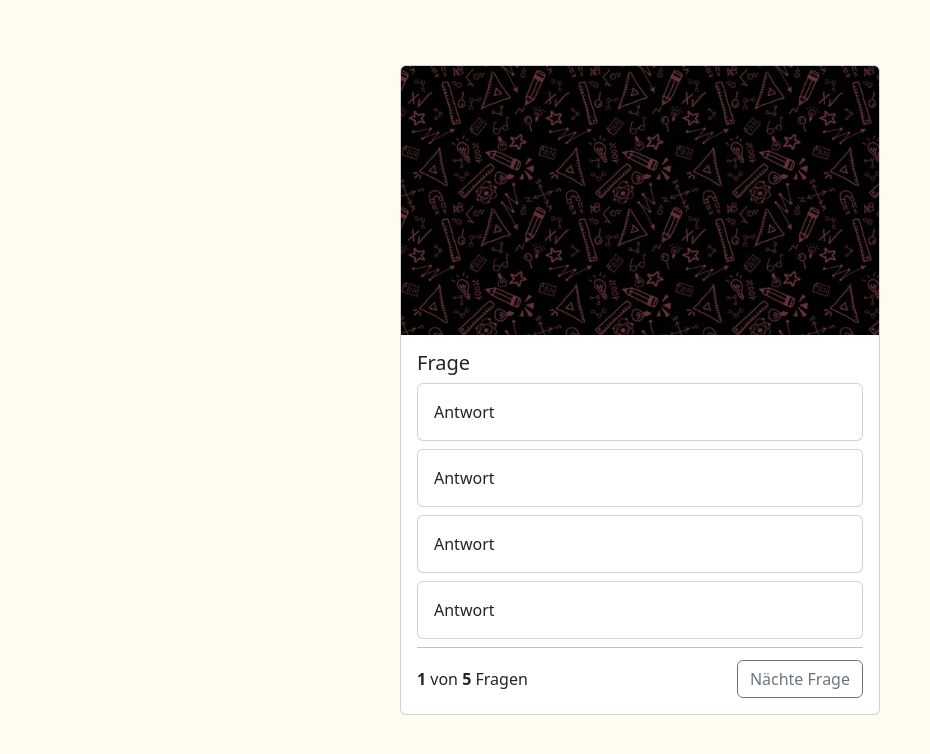
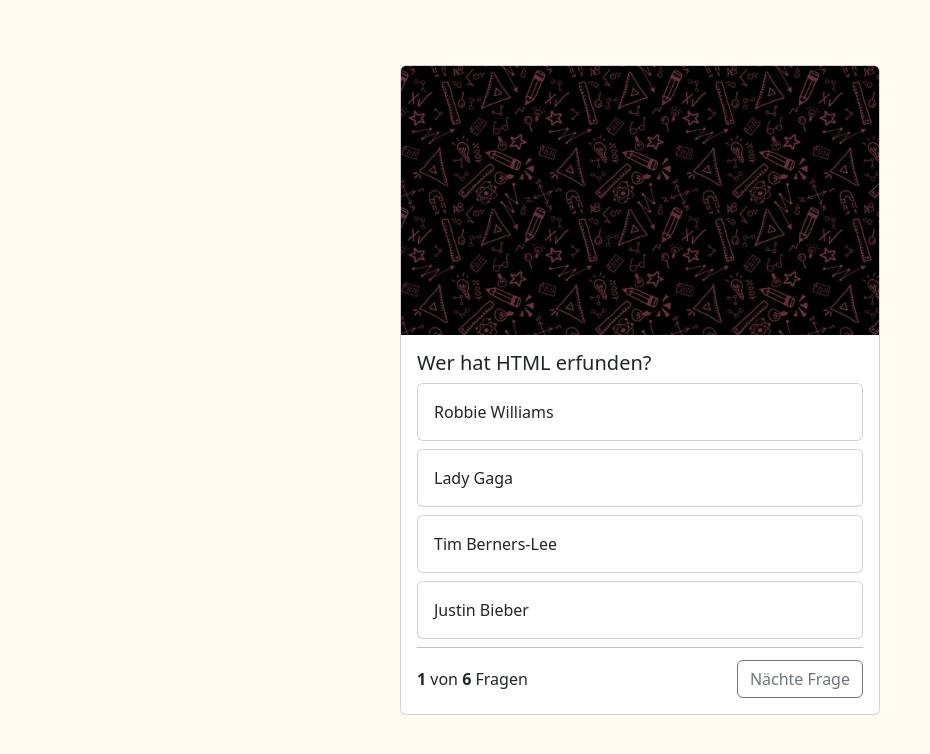
Before and after one commit to Ysidr/QuizzApp, a plain HTML site: page index.html in a window 1280 px wide. Shown: the part 60-814 px from the top of the page, without its empty margins (0-930 px from the left). Drawn offline with nearby package versions, Linux system fonts and the light colour scheme.

Commit message:
JSON Struktur

```diff
--- a/index.html
+++ b/index.html
@@ -16,7 +16,7 @@
 
 </head>
 
-<body>
+<body onload="init()">
     <nav class="navbar bg-body-tertiary">
         <div class="container-fluid">
             <span class="navbar-brand mb-0 h1">QizzApp</span>
@@ -27,33 +27,33 @@
         <div class="card quizz-card">
             <img src="./img/school-supplies-7069763_640.jpg" class="card-img-top" alt="...">
             <div class="card-body">
-                <h5 class="card-title">Frage</h5>
-                <div class="card mb-2">
-                    <div class="card-body">
-                        Antwort
+                <h5 class="card-title" id="question"></h5>
+                <div class="card answerCard mb-2">
+                    <div class="card-body" id="answer1">
+
                     </div>
                 </div>
 
-                <div class="card mb-2">
-                    <div class="card-body">
-                        Antwort
+                <div class="card answerCard mb-2">
+                    <div class="card-body" id="answer2">
+
                     </div>
                 </div>
 
-                <div class="card mb-2">
-                    <div class="card-body">
-                        Antwort
+                <div class="card answerCard mb-2">
+                    <div class="card-body" id="answer3">
+
                     </div>
                 </div>
 
-                <div class="card mb-2">
-                    <div class="card-body">
-                        Antwort
+                <div class="card answerCard mb-2">
+                    <div class="card-body" id="answer4">
+
                     </div>
                 </div>
 
                 <div class="questionFooter">
-                    <span><b>1</b> von <b>5</b> Fragen</span>
+                    <span><b>1</b> von <b id="allQuestions"></b> Fragen</span>
                     <button class="btn btn-outline-secondary">Nächte Frage</button>
                 </div>
 
--- a/script.js
+++ b/script.js
@@ -0,0 +1,67 @@
+let currentQuestion = 0;
+
+
+let questions = [
+    {
+        "question": "Wer hat HTML erfunden?",
+        "Answer1": "Robbie Williams",
+        "Answer2": "Lady Gaga",
+        "Answer3": "Tim Berners-Lee",
+        "Answer4": "Justin Bieber",
+        "rightAnswer": 3
+    },
+    {
+        "question": "Wie viele Planeten hat unser Sonnensystem?",
+        "Answer1": "7",
+        "Answer2": "8",
+        "Answer3": "9",
+        "Answer4": "10",
+        "rightAnswer": 2
+    },
+    {
+        "question": "In welchem Jahr fiel die Berliner Mauer?",
+        "Answer1": "1989",
+        "Answer2": "1991",
+        "Answer3": "1987",
+        "Answer4": "1993",
+        "rightAnswer": 1
+    },
+    {
+        "question": "Welches Tier ist für seine langsame Bewegung bekannt?",
+        "Answer1": "Tiger",
+        "Answer2": "Schnecke",
+        "Answer3": "Elefant",
+        "Answer4": "Pferd",
+        "rightAnswer": 2
+    },
+    {
+        "question": "Welches Element hat das chemische Symbol 'O'?",
+        "Answer1": "Gold",
+        "Answer2": "Silber",
+        "Answer3": "Sauerstoff",
+        "Answer4": "Kalium",
+        "rightAnswer": 3
+    },
+    {
+        "question": "Welches Land ist bekannt für das Opernhaus in Sydney?",
+        "Answer1": "Neuseeland",
+        "Answer2": "Australien",
+        "Answer3": "Kanada",
+        "Answer4": "USA",
+        "rightAnswer": 2
+    }
+];
+
+function init() {
+    document.getElementById("allQuestions").innerHTML = questions.length;
+    showCurrentQuestion();
+}
+
+function showCurrentQuestion() {
+    let question = questions[currentQuestion];
+    document.getElementById("question").innerHTML = question.question;
+    document.getElementById("answer1").innerHTML = question.Answer1;
+    document.getElementById("answer2").innerHTML = question.Answer2;
+    document.getElementById("answer3").innerHTML = question.Answer3;
+    document.getElementById("answer4").innerHTML = question.Answer4;
+}
--- a/style.css
+++ b/style.css
@@ -2,12 +2,14 @@
     min-height: 100vh;
     background-color: #fffbf0 !important;
 }
-.container{
+
+.container {
     min-height: 100vh;
     display: flex;
     align-items: center;
     justify-content: center;
 }
+
 .questionFooter {
     border-top: 1px solid rgba(0, 0, 0, 0.24);
     display: flex;
@@ -15,6 +17,11 @@
     align-items: center;
     padding-top: 12px;
 }
+
 .quizz-card {
     width: 30rem;
 }
+
+.answerCard:hover {
+    cursor: pointer;
+}
```
